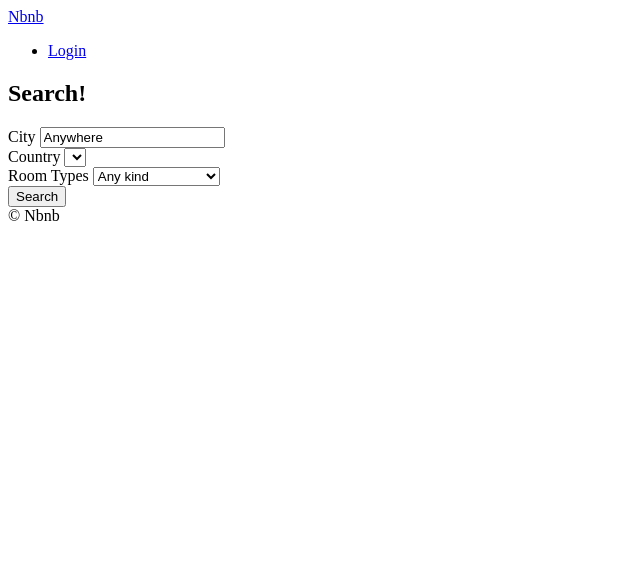
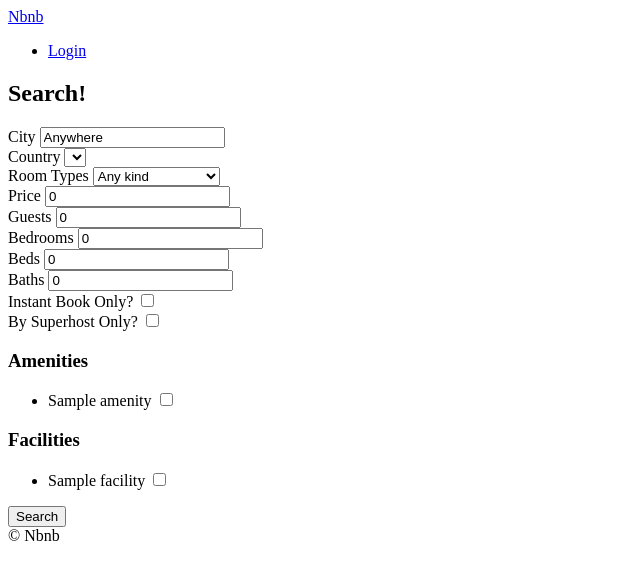
Before and after one commit to Gangyong92/airbnb-clone, a Django app: page /rooms/search/ in a window 1280 px wide. Shown: the top 580 px of the page, without its empty margins (0-640 px from the left). Run offline with Django 3.2, Linux system fonts and the light colour scheme; tables that the repository leaves empty hold one stand-in row (values such as "Sample post"); lists and menus that the app fills with data are empty.

Commit message:
#4 AIRBNB-CLONE ~#13.4
search page html 작업 마무리

```diff
--- a/rooms/views.py
+++ b/rooms/views.py
@@ -27,19 +27,42 @@ def search(request):
     city = str.capitalize(city)
     country = request.GET.get("country", "KR")
     room_type = int(request.GET.get("room_type", 0))
-    room_types = models.RoomType.objects.all()
+    price = int(request.GET.get("price", 0))
+    guests = int(request.GET.get("guests", 0))
+    bedrooms = int(request.GET.get("bedrooms", 0))
+    beds = int(request.GET.get("beds", 0))
+    baths = int(request.GET.get("baths", 0))
+    instant = request.GET.get("instant", False)
+    super_host = request.GET.get("super_host", False)
+    s_amenities = request.GET.getlist("amenities")
+    s_facilities = request.GET.getlist("facilities")
 
     # request에서 가져오는 것
     form = {
         "city": city,
         "s_country": country,
         "s_room_type": room_type,
+        "price": price,
+        "guests": guests,
+        "bedrooms": bedrooms,
+        "beds": beds,
+        "baths": baths,
+        "s_amenities": s_amenities,
+        "s_facilities": s_facilities,
+        "instant": instant,
+        "super_host": super_host,
     }
+
+    room_types = models.RoomType.objects.all()
+    amenities = models.Amenity.objects.all()
+    facilities = models.Facility.objects.all()
 
     # DB에서 가져오는 것
     choices = {
         "countries": countries,
         "room_types": room_types,
+        "amenities": amenities,
+        "facilities": facilities,
     }
 
     return render(
--- a/templates/rooms/search.html
+++ b/templates/rooms/search.html
@@ -19,7 +19,7 @@
     <form method="get" action="{% url "rooms:search" %}">
         <div>
             <label for="city">City</label>
-            <input value={{city}} id="city" name="city" placeholder="Search by City" />
+            <input value="{{city}}" id="city" name="city" placeholder="Search by City" />
         </div>
 
         <div>
@@ -40,6 +40,79 @@
             {% endfor %}
             </select>
         </div>
+
+        <div>
+            <label for="price">Price</label>
+            <input value="{{price}}" type="number" name="price" id="price" placeholder="Price" />
+        </div>
+        <div>
+            <label for="guests">Guests</label>
+            <input value="{{guests}}" type="number" name="guests" id="guests" placeholder="Guests" />
+        </div>
+        <div>
+            <label for="bedrooms">Bedrooms</label>
+            <input value="{{bedrooms}}" type="number" name="bedrooms" id="bedrooms" placeholder="Bedrooms" />
+        </div>
+        <div>
+            <label for="beds">Beds</label>
+            <input value="{{beds}}" type="number" name="beds" id="beds" placeholder="Beds" />
+        </div>
+        <div>
+            <label for="baths">Baths</label>
+            <input value="{{baths}}" type="number" name="baths" id="baths" placeholder="Baths" />
+        </div>
+
+        <div>
+            <label for="instant">Instant Book Only?</label>
+            <input type="checkbox" name="instant" id="instant"
+            {% if instant %}checked{% endif %} />
+        </div>
+        <div>
+            <label for="super_host">By Superhost Only?</label>
+            <input type="checkbox" name="super_host" id="super_host"
+            {% if super_host %}checked{% endif %} />
+        </div>
+
+        <div>
+            <h3>Amenities</h3>
+            <ul>
+            {% for amenity in amenities %}
+                <li>
+                    <label for="a_{{amenity.pk}}">{{amenity.name}}</label>
+                    <input
+                        id="a_{{amenity.pk}}"
+                        name="amenities"
+                        type="checkbox"
+                        value="{{amenity.pk}}"
+                    {% if amenity.pk|slugify in s_amenities %}
+                        checked
+                    {% endif %}
+                    />
+                </li>
+            {% endfor %}
+            </ul>
+        </div>
+        <div>
+            <h3>Facilities</h3>
+            <ul>
+            {% for facility in facilities %}
+                <li>
+                    <label for="f_{{facility.pk}}">{{facility.name}}</label>
+                    <input
+                        id="f_{{facility.pk}}"
+                        name="facilities"
+                        type="checkbox"
+                        value="{{facility.pk}}"
+                    {% if facility.pk|slugify in s_facilities %}
+                        checked
+                    {% endif %}
+                    />
+                </li>
+            {% endfor %}
+            </ul>
+        </div>
+
+
         <button>Search</button>
     </form>
 
```
